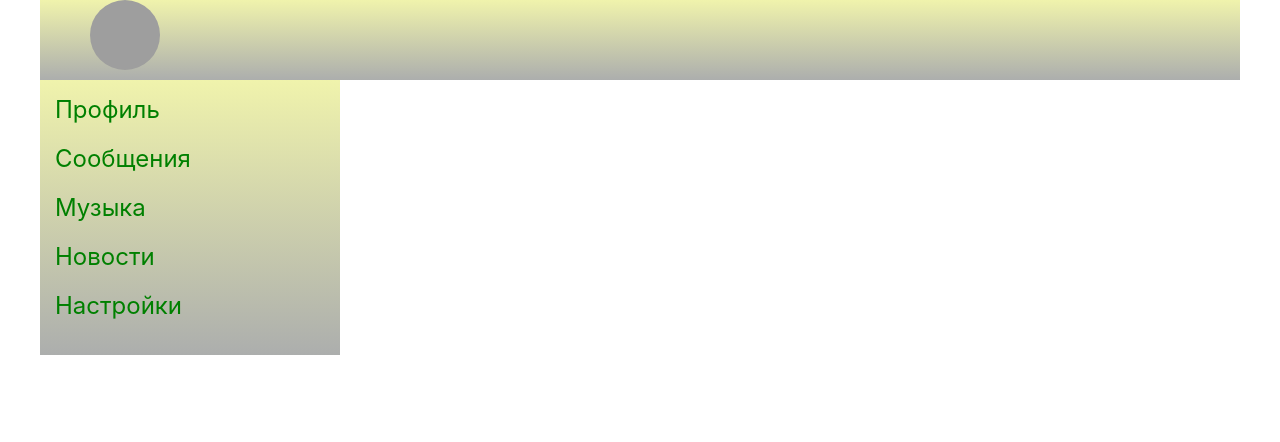
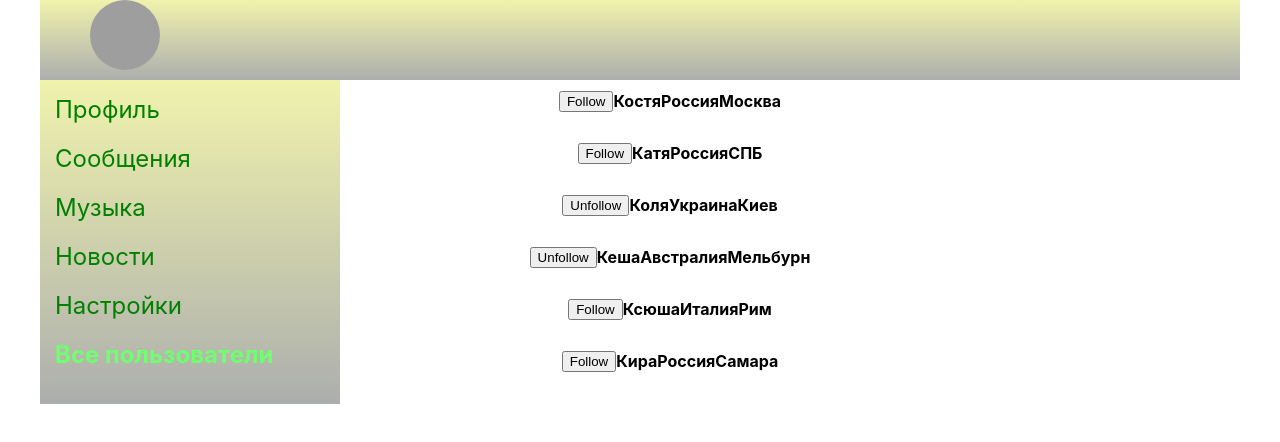
Before and after one commit to leavehumanitybehind/my-app, a React (Create React App) app: page /users in a window 1280 px wide. Shown: the top 442 px of the page. Built offline with nearby package versions, Linux system fonts and the light colour scheme; grey boxes are pictures that could not be loaded.

Commit message:
new Page

```diff
--- a/src/App.js
+++ b/src/App.js
@@ -8,6 +8,7 @@ import Music from './components/music/music';
 import News from './components/news/news';
 import ProfileContainer from './components/profile/profile-Container';
 import Settings from './components/settings/settings';
+import UsersContainer from './components/users/users-container';
 
 
 const App = (props) => {
@@ -22,6 +23,7 @@ const App = (props) => {
           <Route path='/news' render={() => (<News />)} />
           <Route path='/music' render={() => (<Music />)} />
           <Route path='/settings' render={() => (<Settings />)} />
+          <Route path='/users' render={() => (<UsersContainer store={props.store} />)} />
         </div>
 
       </div>
--- a/src/components/profile/profile-Container.js
+++ b/src/components/profile/profile-Container.js
@@ -8,7 +8,7 @@ import Profile from './profile';
 const mapStatetoProps = (state) => {
     return {
         posts: state.profilePage.posts,
-        profilePage: state.profilePage
+        newTextValue: state.profilePage.newTextValue
     };
 }
 
--- /dev/null
+++ b/src/components/users/users-container.js
@@ -0,0 +1,25 @@
+import React from 'react';
+import Users from './users';
+import { connect } from "react-redux";
+
+
+
+import { followUser, unfollowUser, setUsers } from '../../redux/users-reducer';
+
+const mapStatetoProps = (state) => {
+    return {
+        users: state.usersPage.users,
+    };
+}
+
+const mapDispatchtoProps = (dispatch) => {
+    return {
+        follow: (id) => { dispatch(followUser(id)) },
+        unfollow: (id) => { dispatch(unfollowUser(id))},
+        setUsers: (users) => { dispatch(setUsers(users))}
+    }
+}
+
+const UsersContainer = connect(mapStatetoProps, mapDispatchtoProps)(Users);
+
+export default UsersContainer;
--- /dev/null
+++ b/src/components/users/users.js
@@ -0,0 +1,30 @@
+import React from 'react';
+import classes from "./users.module.css";
+
+const Users = (props) => {
+
+    return <div className={classes.users}>
+        {
+            props.users.map(u =>
+
+                <div className={classes.userEl} key={u.id}>
+                <span>
+                        <img />
+                            {u.followed ? <button onClick={() => props.unfollow(u.id)}>Follow</button> :
+                                <button onClick={() => props.follow(u.id)}>Unfollow</button> }
+                </span>
+                <span>
+                    <div> {u.name} </div>
+                    <div> {u.description} </div>
+                </span>
+        <span>
+            <div> {u.location.country}
+                {u.location.city} </div>
+        </span>
+            </div>
+            )
+}
+    </div>
+}
+
+export default Users;
--- /dev/null
+++ b/src/components/users/users.module.css
@@ -0,0 +1,12 @@
+.users {
+    font-weight: bold;
+}
+
+.userEl {
+    display: flex;
+    padding: 10px;
+    margin-bottom: 10px;
+    justify-content: center;
+    width: 70%;
+    align-items: center;
+}
--- a/src/redux/dialog-reducer.js
+++ b/src/redux/dialog-reducer.js
@@ -20,18 +20,18 @@ const initialState = {
 const dialogReducer = (state = initialState, action) => {
     switch (action.type) {
         case SEND_MESSAGE:
-            let newState = {...state};
-            let text = newState.newMessageValue;
-            newState.newMessageValue = ``;
-            newState.messages = [...state.messages];
-            newState.messages.push({messageTo: text, messageFrom:' '});
-            return newState;
+            let text = state.newMessageValue;
+            return {
+                ...state,
+                newMessageValue: '',
+                messages: [...state.messages, {messageTo: text, messageFrom:' '}]
+            };
         case UPDATE_NEW_MESSAGE: {
-            let newState = { ...state };
-            newState.newMessageValue = action.text;
-            return newState;
-        }
-
+           return {
+               ...state,
+            newMessageValue: action.text
+        };
+    }
         default:
             return state;
     }
--- a/src/redux/profile-reducer.js
+++ b/src/redux/profile-reducer.js
@@ -13,25 +13,23 @@ const initialState = {
 }
 
 const profileReducer = (state = initialState, action) => {
-    switch(action.type) {
+    switch (action.type) {
         case ADD_POST:
             let text = state.newTextValue;
-            let newState = {...state} ;
-            newState.newTextValue = ``;
-            newState.posts = [...state.posts];
-
-            newState.posts.push({ id: '5', message: text, name: 'Кролик', surname: 'Апельсиновый', count: '14'});
-
-        return newState;
-    case UPDATE_NEW_TEXT: {
-            let newState = { ...state }
-            newState.newTextValue = action.newText;
-            return newState;
+            return {
+                ...state,
+                newTextValue: ``,
+                posts: [...state.posts, { id: '5', message: text, name: 'Кролик', surname: 'Апельсиновый', count: '14' }]
+            };
+        case UPDATE_NEW_TEXT: {
+            return {
+                ...state,
+                newTextValue: action.newText
+            };
+        }
+        default:
+            return state;
     }
-
-    default:
- return state;
-}
 }
 
 export const addPostActionCreater = () => ({ type: ADD_POST });
--- a/src/redux/redux-store.js
+++ b/src/redux/redux-store.js
@@ -2,11 +2,13 @@ import { combineReducers, createStore } from 'redux';
 import profileReducer from "./profile-reducer";
 import dialogReducer from "./dialog-reducer";
 import sideBarReducer from "./sidebar-reducer";
+import usersReducer from './users-reducer';
 
 const reducers = combineReducers({
     profilePage: profileReducer,
     dialogPage: dialogReducer,
-    sideBar: sideBarReducer
+    sideBar: sideBarReducer,
+    usersPage: usersReducer
 });
 let store = createStore(reducers);
 window.store = store;
--- a/src/redux/sidebar-reducer.js
+++ b/src/redux/sidebar-reducer.js
@@ -4,7 +4,8 @@ const initialState = {
         { name: 'Сообщения', url: '/dialogs' },
         { name: 'Музыка', url: '/music' },
         { name: 'Новости', url: '/news' },
-        { name: 'Настройки', url: '/settings' }
+        { name: 'Настройки', url: '/settings' },
+        { name: 'Все пользователи', url: '/users' }
     ]
 }
 
--- /dev/null
+++ b/src/redux/users-reducer.js
@@ -0,0 +1,56 @@
+const FOLLOW = `FOLLOW`;
+const UNFOLLOW = `UNFOLLOW`;
+const SET_USERS = `SET-USERS`;
+
+const initialState = {
+    users: [
+        { followed: true, id: '1', name: 'Костя', location: { country: 'Россия', city: 'Москва' }, description: '' },
+        { followed: true, id: '2', name: 'Катя', location: { country: 'Россия', city: 'СПБ' }, description: '' },
+        { followed: false, id: '3', name: 'Коля', location: { country: 'Украина', city: 'Киев' }, description: '' },
+        { followed: false, id: '4', name: 'Кеша', location: { country: 'Австралия', city: 'Мельбурн' }, description: '' },
+        { followed: true, id: '5', name: 'Ксюша', location: { country: 'Италия', city: 'Рим' }, description: '' },
+        { followed: true, id: '6', name: 'Кира', location: { country: 'Россия', city: 'Самара' }, description: '' },
+    ]
+
+}
+
+const usersReducer = (state = initialState, action) => {
+    switch (action.type) {
+        case FOLLOW:
+            let stateCopy = {
+                ...state,
+                users: state.users.map(u => {
+                    if (u.id === action.id) {
+                        return { ...u, followed: true };
+                    }
+                    return u;
+                })
+            }
+            return stateCopy;
+        case UNFOLLOW: {
+            let stateCopy = {
+                ...state,
+                users: state.users.map(u => {
+                    if (u.id === action.id) {
+                        return { ...u, followed: false };
+                    }
+                    return u;
+                })
+            }
+            return stateCopy;
+        }
+
+        case SET_USERS:
+            return {
+                ...state, users: [...state.users, ...action.users]
+            }
+        default:
+            return state;
+    }
+}
+
+export const followUser = (id) => ({ type: FOLLOW, id });
+export const unfollowUser = (id) => ({ type: UNFOLLOW, id });
+export const setUsers = (users) => ({ type: SET_USERS, users });
+
+export default usersReducer;
```
